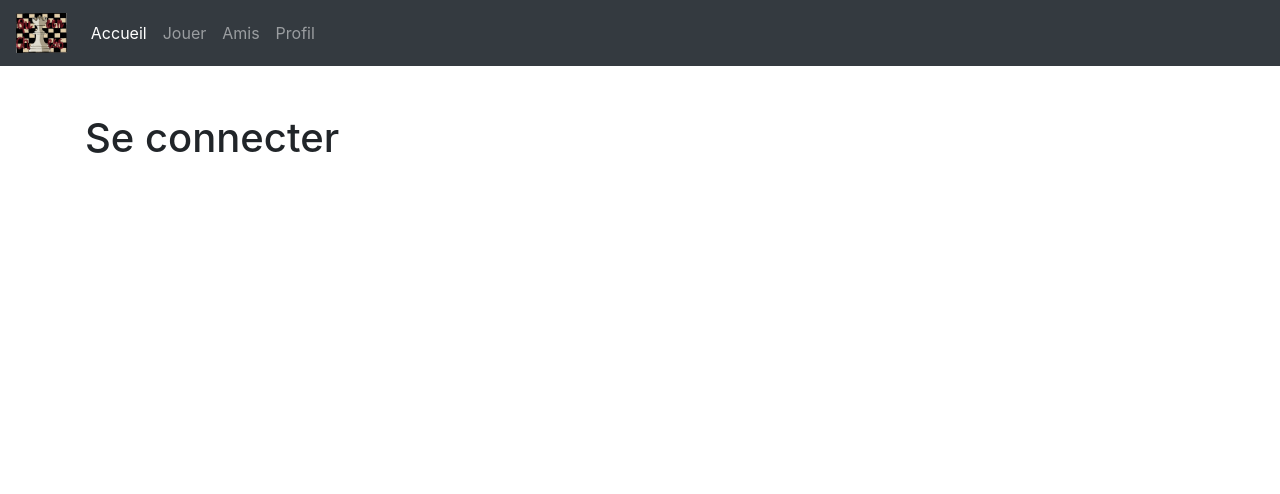
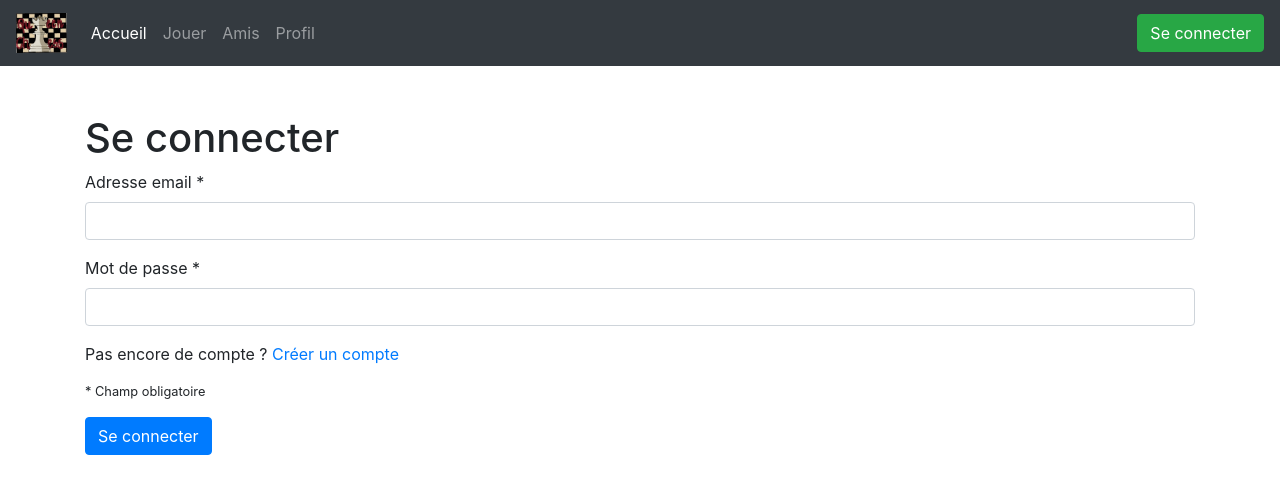
Before and after one commit to Wilfried71/queen-chess, a PHP site: page /index.php?page=login in a window 1280 px wide. Shown: the top 494 px of the page. Run offline with PHP 8.4, Linux system fonts and the light colour scheme.

Commit message:
Made login form

```diff
--- a/pages/header.php
+++ b/pages/header.php
@@ -21,7 +21,7 @@
     </ul>
     <?php
     // If the user is logged in
-    if ((!isset($_SESSION['logged']) || $_SESSION['logged'] == false) && $_GET['page'] != 'login') {
+    if ((!isset($_SESSION['logged']) || $_SESSION['logged'] == false)) {
       echo '<button class="btn btn-success my-2 my-sm-0" id="btn-login">Se connecter</button>';
     }
     ?>
--- a/pages/login.php
+++ b/pages/login.php
@@ -1,3 +1,17 @@
 <div class="container mt-5">
     <h1>Se connecter</h1>
+    <form action="?page=login-confirm" method="POST">
+
+        <div class="form-group">
+            <label for="input-email">Adresse email *</label>
+            <input type="email" class="form-control" id="input-email" required>
+        </div>
+        <div class="form-group">
+            <label for="input-password">Mot de passe *</label>
+            <input type="password" class="form-control" id="input-password" required>
+        </div>
+        <p>Pas encore de compte ? <a href="?page=register">Créer un compte</a></p>
+        <small class="form-text mb-3">* Champ obligatoire</small>
+        <button type="submit" class="btn btn-primary">Se connecter</button>
+    </form>
 </div>
```
